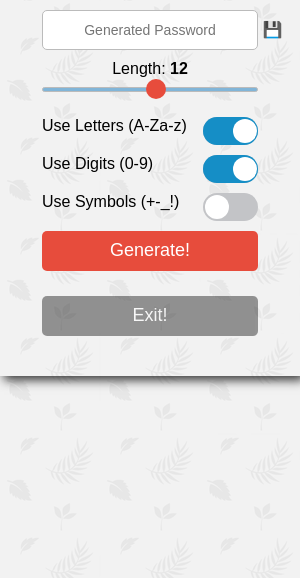
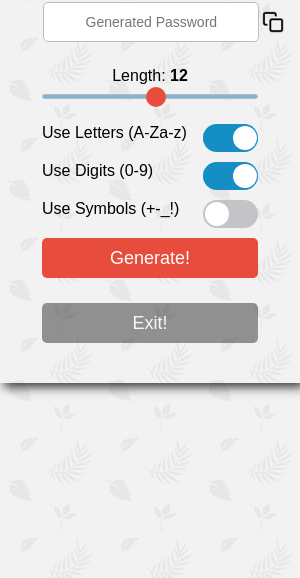
Before and after one commit to RasselJohn/password-generator, an Electron app: page src/index.html in a window 300 px wide. Shown: the part 266-844 px from the top of the page. Drawn offline with Linux system fonts and the light colour scheme.

Commit message:
Added new image

```diff
--- a/main.js
+++ b/main.js
@@ -4,7 +4,7 @@ app.whenReady().then(() => {
     // create window
     let browserWindow = new BrowserWindow({
         width: 300,
-        height: 440,
+        height: 455,
         center: true,
         resizable: false,
         frame: false,
--- a/src/index.css
+++ b/src/index.css
@@ -34,14 +34,19 @@ body, html {
 
 .form .copy-to-clipboard {
     cursor: pointer;
+    width: 8%;
+    height: 8%;
 }
 
 .form .password-block {
-    margin-bottom: 10px;
+    display: flex;
+    align-items: center;
+    justify-content: space-around;
+    margin-bottom: 25px;
 }
 
 .form .password-block input {
-    margin-bottom: 0 !important;
+    margin-bottom: auto !important;
 }
 
 .form input[type="text"],
--- a/src/index.html
+++ b/src/index.html
@@ -20,7 +20,7 @@
 
         <div class="password-block">
             <input type="text" id="password" placeholder="Generated Password"/>
-            <span id="clipboardButton" class="copy-to-clipboard" title="Copy to clipboard">&#128190;</span>
+            <img id="clipboardButton" src="images/copy.png" class="copy-to-clipboard" title="Copy to clipboard">
         </div>
 
         <div class="range-legend">
```
Also changed, not shown: src/images/copy.png (added).
